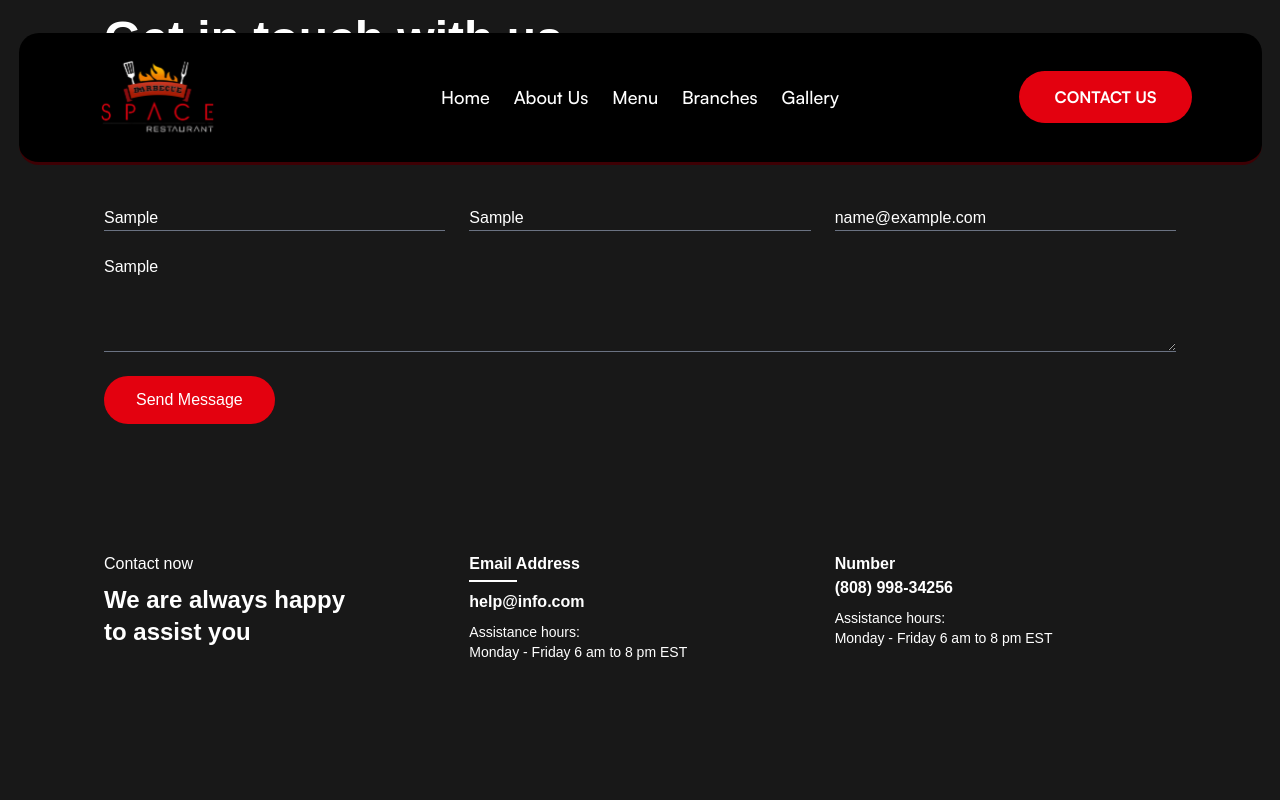
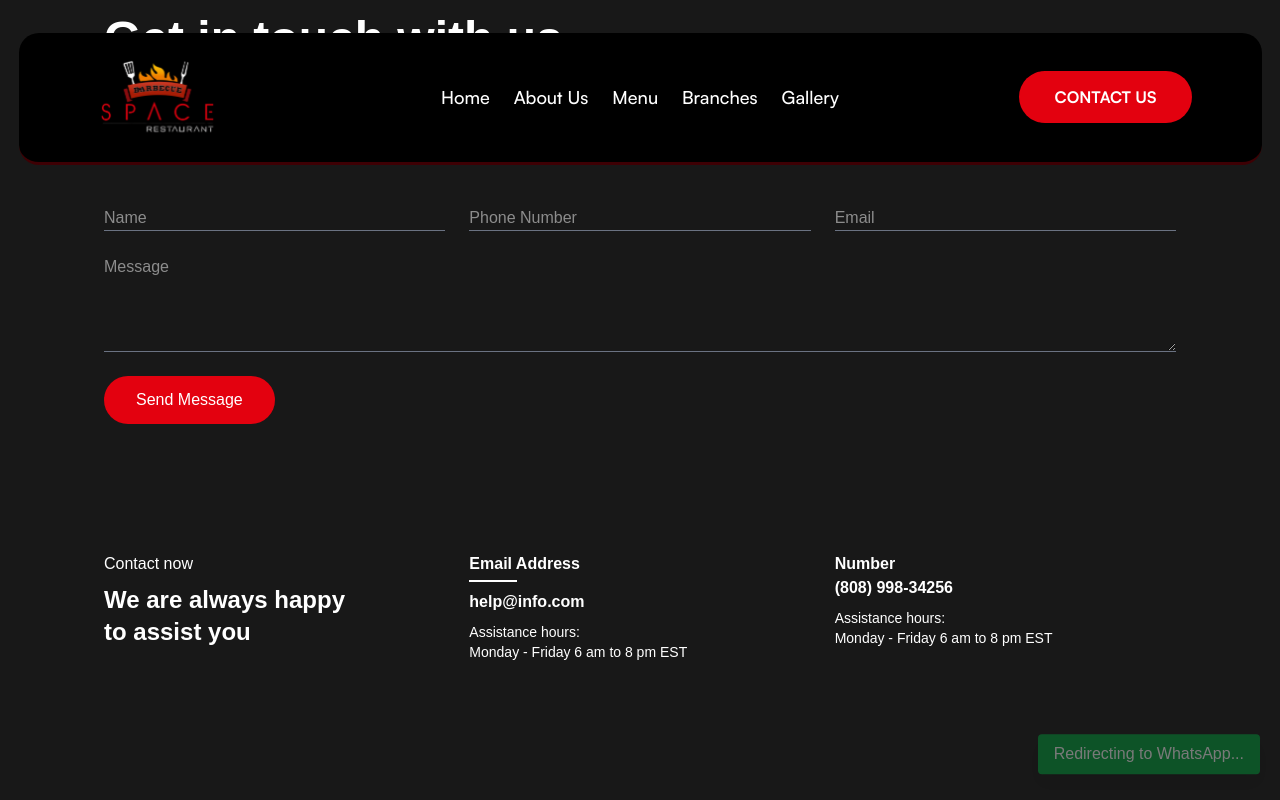
Before and after one commit to barbequespace2/Barbecuespace, a Next.js app: page /contactus in a window 1280 px wide. Both pictures are taken after typing "Sample", "Sample", "name@example.com", "Sample" into the empty fields and a click on the button "Send Message". Shown: the part 425-1225 px from the top of the page. Built offline with nearby package versions, Linux system fonts and the light colour scheme.

Commit message:
contact us page whatsapp form send

```diff
--- a/src/app/contactus/page.tsx
+++ b/src/app/contactus/page.tsx
@@ -1,12 +1,14 @@
 'use client';
 
-import { useEffect } from 'react';
+import { useEffect, useState } from 'react';
 import AOS from 'aos';
 import 'aos/dist/aos.css';
 import SingleImageSection from '../../components/SingleImageSection';
 import Image from 'next/image';
 
 export default function ContactUsPage() {
+  const [showToast, setShowToast] = useState(false);
+
   useEffect(() => {
     AOS.init({
       duration: 900,
@@ -16,10 +18,9 @@ export default function ContactUsPage() {
     });
   }, []);
 
-  // WhatsApp number (replace with your number, include country code, e.g., +91)
-  const whatsappNumber = "919876543210";
+  const whatsappNumber = "917012256258";
 
-  const handleSubmit = (e) => {
+  const handleSubmit = (e: { preventDefault: () => void; target: any; }) => {
     e.preventDefault();
 
     const form = e.target;
@@ -28,16 +29,27 @@ export default function ContactUsPage() {
     const email = form.elements.email.value;
     const message = form.elements.message.value;
 
-    // Build WhatsApp message
     const text = `Hello! I want to contact you.%0A%0AName: ${name}%0APhone: ${phone}%0AEmail: ${email}%0AMessage: ${message}`;
+    const url = `https://wa.me/${whatsappNumber}?text=${text}`;
 
-    // Open WhatsApp in new tab
-    const url = `https://wa.me/${whatsappNumber}?text=${text}`;
+    // Open WhatsApp
     window.open(url, "_blank");
+
+    // Show toast notification
+    setShowToast(true);
+    setTimeout(() => setShowToast(false), 3000); // hide after 3 seconds
+    form.reset();
   };
 
   return (
-    <div className="bg-[#181818] text-white min-h-screen">
+    <div className="bg-[#181818] text-white min-h-screen relative">
+
+      {/* Toast Notification */}
+      {showToast && (
+        <div className="fixed bottom-5 right-5 bg-green-600 text-white px-4 py-2 rounded shadow-lg z-50 animate-fade-in-out">
+          Redirecting to WhatsApp...
+        </div>
+      )}
 
       {/* Hero Section */}
       <div
@@ -168,6 +180,20 @@ export default function ContactUsPage() {
           height={100}
         />
       </div>
+
+      {/* Tailwind Animation */}
+      <style jsx>{`
+        @keyframes fade-in-out {
+          0% { opacity: 0; transform: translateY(10px); }
+          10% { opacity: 1; transform: translateY(0); }
+          90% { opacity: 1; transform: translateY(0); }
+          100% { opacity: 0; transform: translateY(-10px); }
+        }
+        .animate-fade-in-out {
+          animation: fade-in-out 3s ease forwards;
+        }
+      `}</style>
+
     </div>
   );
 }
```
